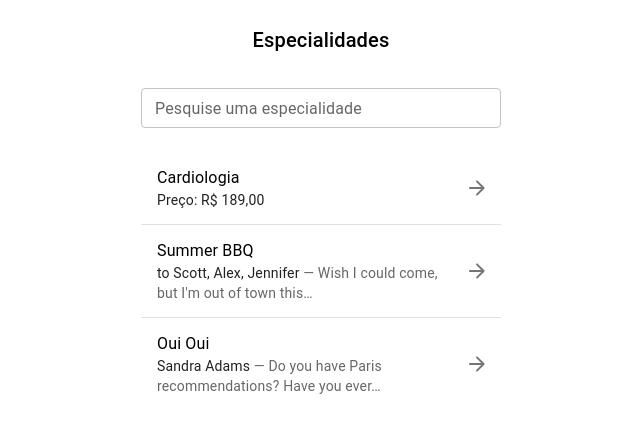
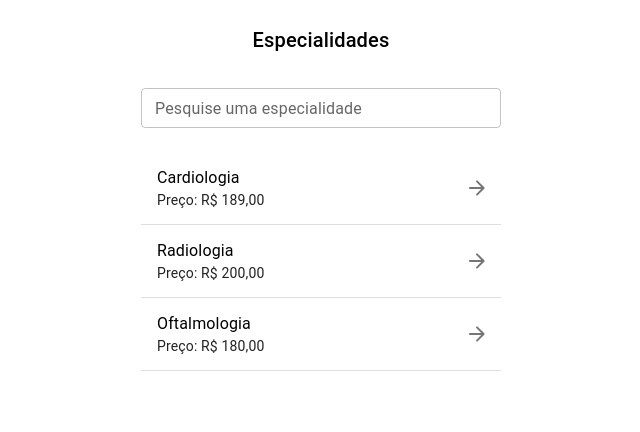
Before and after one commit to Lucasllo/agendamento, a Next.js app: page /agendamento in a window 1280 px wide. Shown: the top 432 px of the page, without its empty margins (319-959 px from the left). Built offline with nearby package versions, Linux system fonts and the light colour scheme.

Commit message:
Adição de logica de parametros

```diff
--- a/next.config.js
+++ b/next.config.js
@@ -5,7 +5,13 @@ const withPWA = require("next-pwa")({
   dest: "public",
 });
 
-const nextConfig = {};
+const nextConfig = {
+  reactStrictMode: true, // Enable React strict mode for improved error handling
+  swcMinify: true, // Enable SWC minification for improved performance
+  compiler: {
+    removeConsole: true, // Remove console.log in production
+  },
+};
 
 // Export the combined configuration for Next.js with PWA support
 module.exports = withPWA(nextConfig);
--- a/src/app/agendamento/page.tsx
+++ b/src/app/agendamento/page.tsx
@@ -8,6 +8,56 @@ import { useRouter } from 'next/navigation';
 export default function Agendamento() {
   const router = useRouter();
 
+
+  const createQueryString = (name: string, value: string) => {
+    const params = new URLSearchParams();
+    params.set(name, value);
+
+    return params.toString();
+  };
+
+  const especialidade = [{
+    id: '1',
+    nome: 'Cardiologia',
+    preço: '189,00',
+  },
+  {
+    id: '2',
+    nome: 'Radiologia',
+    preço: '200,00',
+  },
+  {
+    id: '3',
+    nome: 'Oftalmologia',
+    preço: '180,00',
+  }]
+
+  const [especialidades, setEspecialidades] = React.useState(especialidade);
+
+  const [buscar, setBuscar] = React.useState("");
+
+  const [lista, setLista] = React.useState(especialidade);
+
+  function testaBusca(nome: string) {
+    const regex = new RegExp(buscar, 'i');
+    return regex.test(nome);
+  }
+
+  React.useEffect(() => {
+    const novaLista = especialidades.filter(item => testaBusca(item.nome))
+    setLista(novaLista);
+  }, [buscar])
+
+  const submit = (id: string, nome: string) => {
+    let cadastro = {
+      ...JSON.parse(localStorage.getItem('cadastro')!),
+      especialidadeId: id
+    }
+    localStorage.setItem('cadastro', JSON.stringify(cadastro));
+
+    router.push('/agendamento/cadastro' + "?" + createQueryString("esp", id) + "&" + createQueryString("espName", nome), {})
+  };
+
   return (
     <Stack spacing={2} alignItems={'center'} marginX={'auto'} maxWidth={360} direction="column">
       <Toolbar>
@@ -15,16 +65,31 @@ export default function Agendamento() {
           Especialidades
         </Typography>
       </Toolbar>
-      <TextField id="outlined-basic" size='small' fullWidth label="Pesquise uma especialidade" variant="outlined" />
+      <TextField id="outlined-basic" size='small' fullWidth label="Pesquise uma especialidade" variant="outlined" value={buscar} onChange={evento => setBuscar(evento.target.value)} />
 
       <List sx={{ width: '100%', maxWidth: 360, bgcolor: 'background.paper' }}>
+
+        {lista.map((item) => {
+          return (
+            <div key={item.id}>
               <ListItem alignItems="flex-start" secondaryAction={
-          <IconButton edge="end" aria-label="acesso" onClick={() => router.push('/agendamento/cadastro')}>
+                <IconButton edge="end" aria-label="acesso" onClick={() => submit(item.id, item.nome)}>
                   <ArrowForwardRoundedIcon />
                 </IconButton>
               }>
                 <ListItemText
-            primary="Cardiologia"
+                  primary={
+                    <React.Fragment>
+                      <Typography
+                        component="p"
+                        variant="body1"
+                        sx={{ display: 'block' }}
+                      >
+                        {item.nome}
+                      </Typography>
+                      {""}
+                    </React.Fragment>
+                  }
                   secondary={
                     <React.Fragment>
                       <Typography
@@ -32,7 +97,7 @@ export default function Agendamento() {
                         variant="body2"
                         sx={{ color: 'text.primary', display: 'block' }}
                       >
-                  Preço: R$ 189,00
+                        Preço: R$ {item.preço}
                       </Typography>
                       {""}
                     </React.Fragment>
@@ -40,49 +105,10 @@ export default function Agendamento() {
                 />
               </ListItem>
               <Divider variant="fullWidth" component="li" />
-        <ListItem alignItems="flex-start" secondaryAction={
-          <IconButton edge="end" aria-label="acesso">
-            <ArrowForwardRoundedIcon />
-          </IconButton>
-        }>
-          <ListItemText
-            primary="Summer BBQ"
-            secondary={
-              <React.Fragment>
-                <Typography
-                  component="span"
-                  variant="body2"
-                  sx={{ color: 'text.primary', display: 'inline' }}
-                >
-                  to Scott, Alex, Jennifer
-                </Typography>
-                {" — Wish I could come, but I'm out of town this…"}
-              </React.Fragment>
-            }
-          />
-        </ListItem>
-        <Divider variant="fullWidth" component="li" />
-        <ListItem alignItems="flex-start" secondaryAction={
-          <IconButton edge="end" aria-label="acesso">
-            <ArrowForwardRoundedIcon />
-          </IconButton>
-        }>
-          <ListItemText
-            primary="Oui Oui"
-            secondary={
-              <React.Fragment>
-                <Typography
-                  component="span"
-                  variant="body2"
-                  sx={{ color: 'text.primary', display: 'inline' }}
-                >
-                  Sandra Adams
-                </Typography>
-                {' — Do you have Paris recommendations? Have you ever…'}
-              </React.Fragment>
-            }
-          />
-        </ListItem>
+            </div>
+          )
+        })}
+
       </List>
     </Stack>
   )
--- a/src/app/layout.tsx
+++ b/src/app/layout.tsx
@@ -17,7 +17,7 @@ export default function RootLayout({
 }) {
   return (
     <html lang="en">
-      <body className={inter.className}>{children}</body>
+      <body >{children}</body>
     </html>
   )
 }
--- a/src/app/page.tsx
+++ b/src/app/page.tsx
@@ -5,8 +5,12 @@ import { useRouter } from 'next/navigation';
 
 export default function Home() {
   const router = useRouter();
+
   return (
-    <Stack spacing={2} alignItems={'center'} direction="column">
+    <Stack spacing={2} style={{ height: '90vh' }} sx={{
+      justifyContent: "center",
+      alignItems: "center",
+    }} direction="column">
       <Button variant="contained" onClick={() => router.push('/agendamento')}>Agendar</Button>
       <Button variant="contained" onClick={() => router.push('/retorno')}>Retorno</Button>
     </Stack>
```
Also changed, not shown: src/app/agendamento/cadastro/page.tsx (+69 -10 lines), src/app/agendamento/dataAgendamento/page.tsx (+44 -38 lines). Lines whose indentation alone changed are shown as unchanged.
